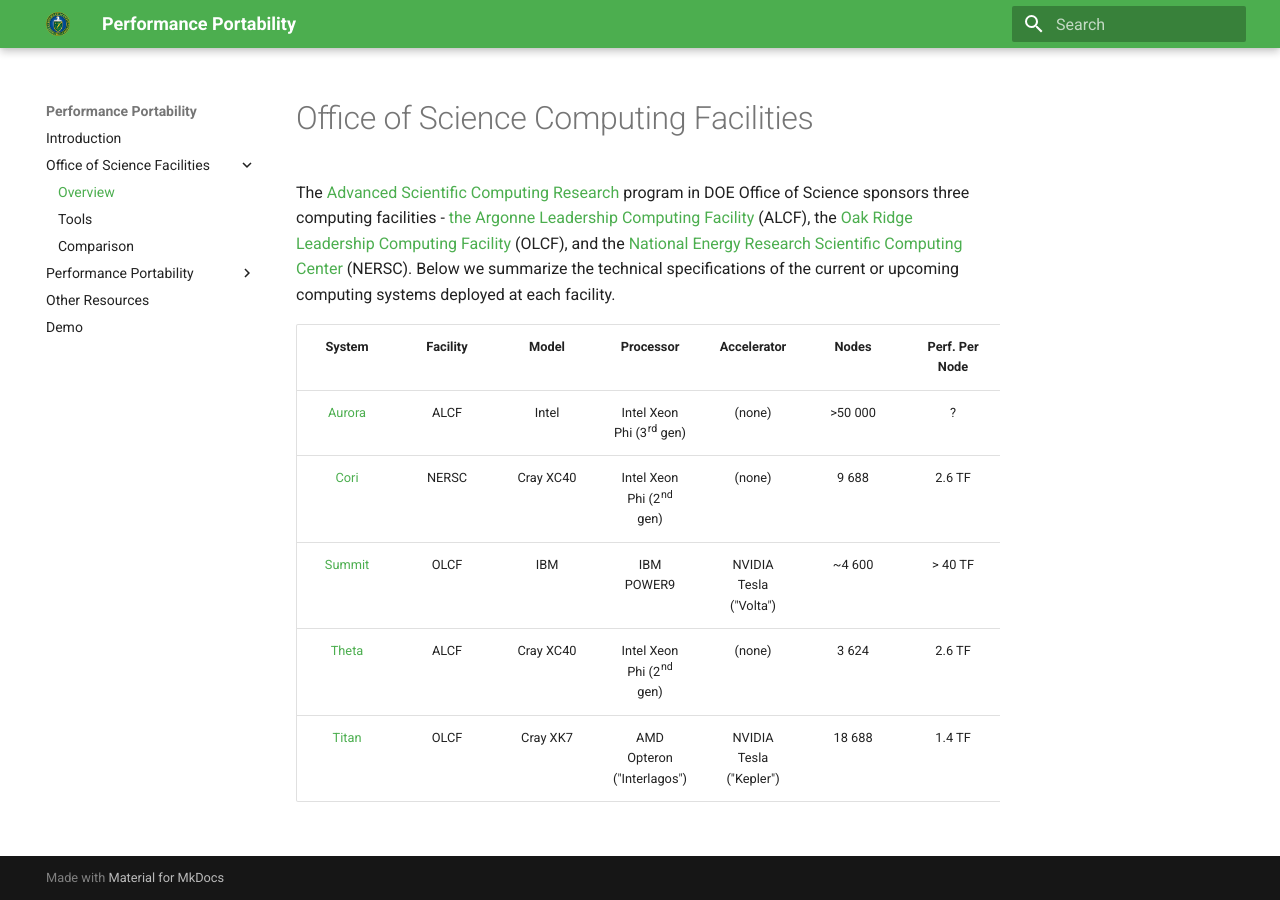
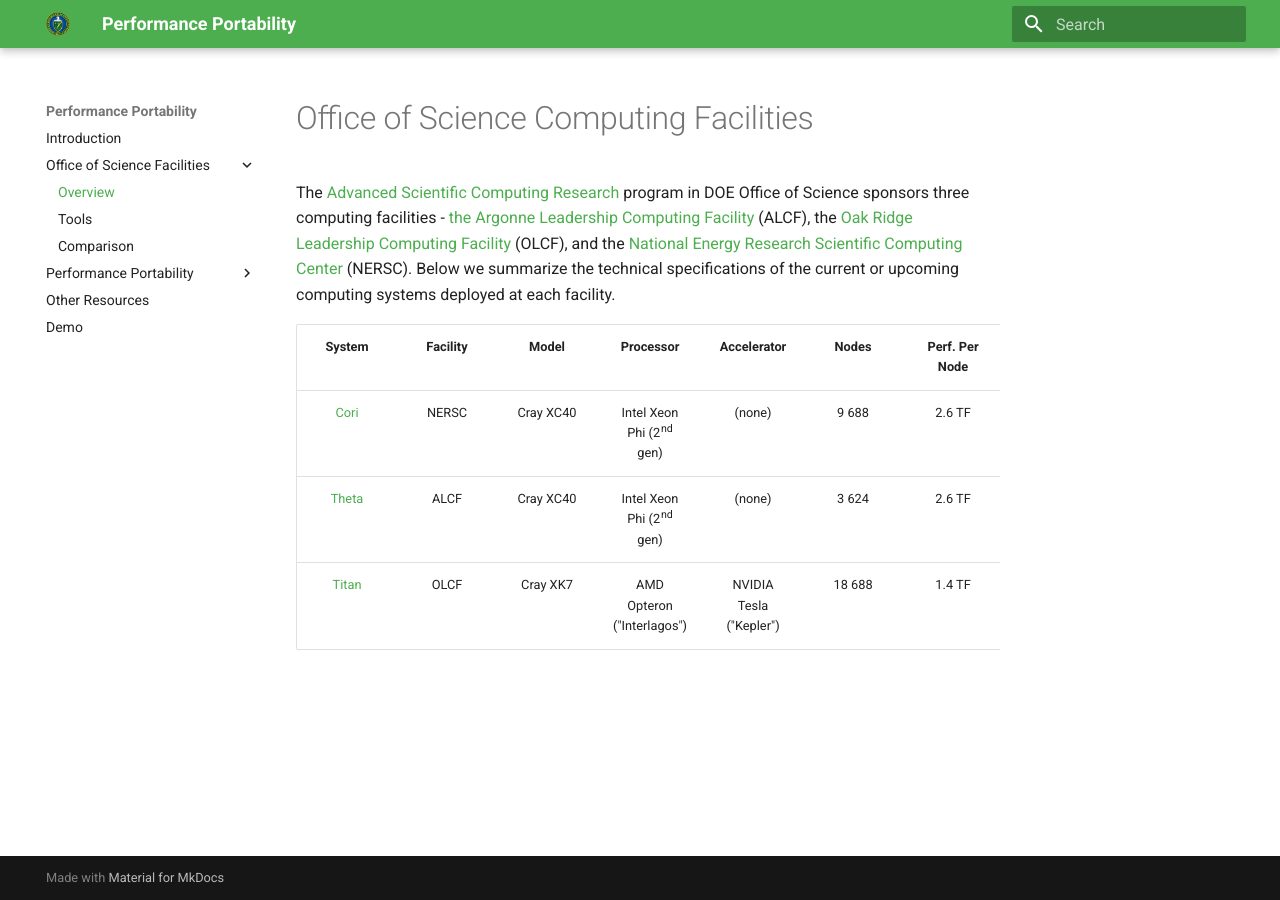
Before and after one commit to jrdeslippe/perfportsite, an MkDocs documentation site: the page built from docs/facilities/overview.md, in a window 1280 px wide. Built offline with MkDocs 1.6.1 and Material for MkDocs 9.7.7, drawn with Linux system fonts in a browser that asks for light colours; old or Windows-style settings are respelled for this version of MkDocs.

Commit message:
Facilities: remove Aurora and Summit from Overview table
This should focus on existing systems in SC

```diff
--- a/docs/facilities/overview.md
+++ b/docs/facilities/overview.md
@@ -11,8 +11,6 @@
 
 | System   | Facility  | Model     | Processor                          | Accelerator             | Nodes   | Perf. Per Node  | Peak Perf. |
 |:--------:|:---------:|:---------:|:----------------------------------:|:-----------------------:|:-------:|:---------------:|:----------:|
-| [Aurora](http://aurora.alcf.anl.gov/)   | ALCF      | Intel     | Intel Xeon Phi (3rd gen)    | (none)                  | >50 000 | ?               | ?          |
 | [Cori](http://www.nersc.gov/users/computational-systems/cori/configuration/)     | NERSC     | Cray XC40 | Intel Xeon Phi (2nd gen) | (none)                  | 9 688   | 2.6 TF          | 30 PF      |
-| [Summit](https://www.olcf.ornl.gov/summit/)   | OLCF      | IBM       | IBM POWER9                         | NVIDIA Tesla ("Volta")  | ~4 600  | > 40 TF         | ?          |
 | [Theta](http://www.alcf.anl.gov/user-guides/computational-systems#theta-(xc40))    | ALCF      | Cray XC40 | Intel Xeon Phi (2nd gen) | (none)                  | 3 624   | 2.6 TF          | 10 PF      |
 | [Titan](https://www.olcf.ornl.gov/computing-resources/titan-cray-xk7/)    | OLCF      | Cray XK7  | AMD Opteron ("Interlagos")         | NVIDIA Tesla ("Kepler") | 18 688  | 1.4 TF          | 27 PF      |
```
